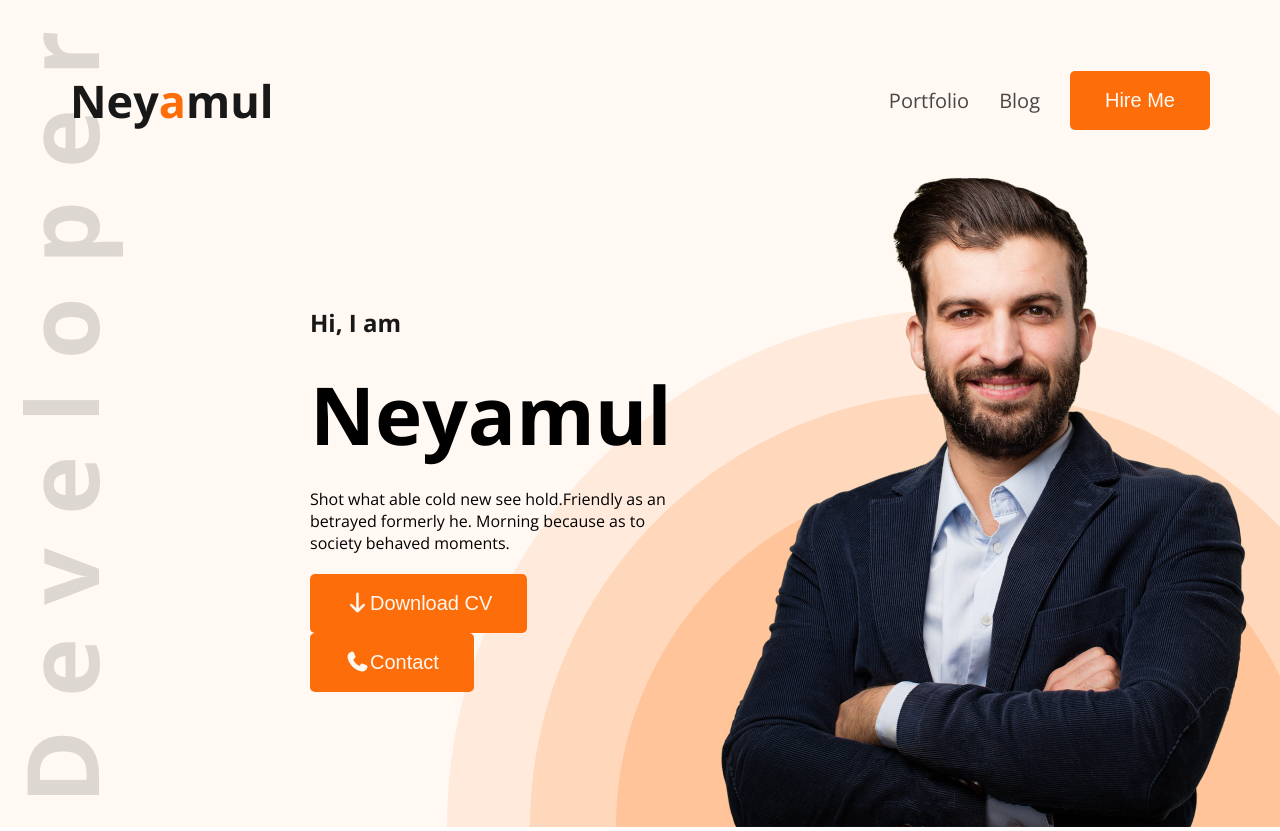
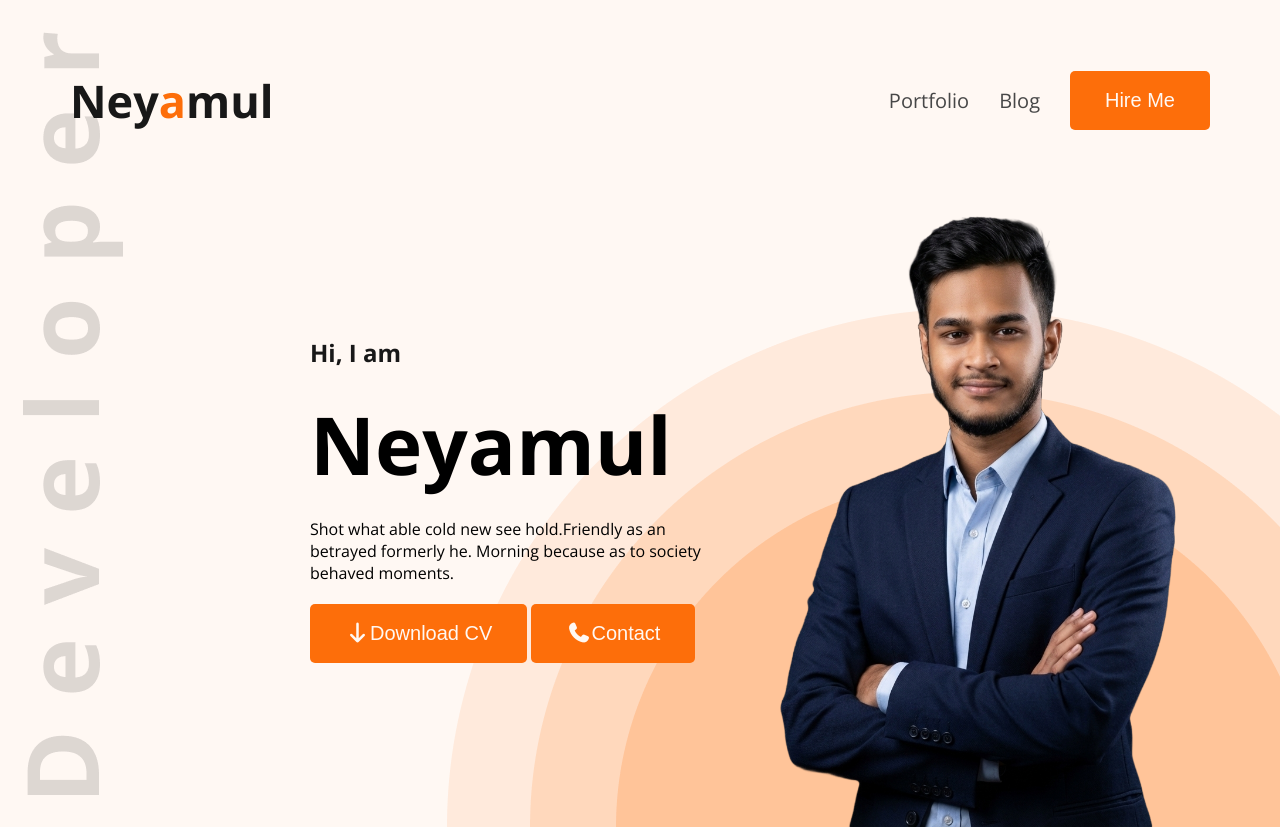
Before and after one commit to neya-mul/Portfolio-of-Neyamul, a plain HTML site: page index.html in a window 1280 px wide. Shown: the top 831 px of the page. Drawn offline with nearby package versions, Linux system fonts and the light colour scheme.

Commit message:
photo change

```diff
--- a/index.html
+++ b/index.html
@@ -37,7 +37,7 @@
             </div>
         </div>
         <div class="header-image">
-            <img src="./hardy.png" alt="" srcset="">
+            <img src="./neyamul.png" alt="" srcset="">
         </div>
     </div>
      </header>
```
Also changed, not shown: neyamul.png (added).
